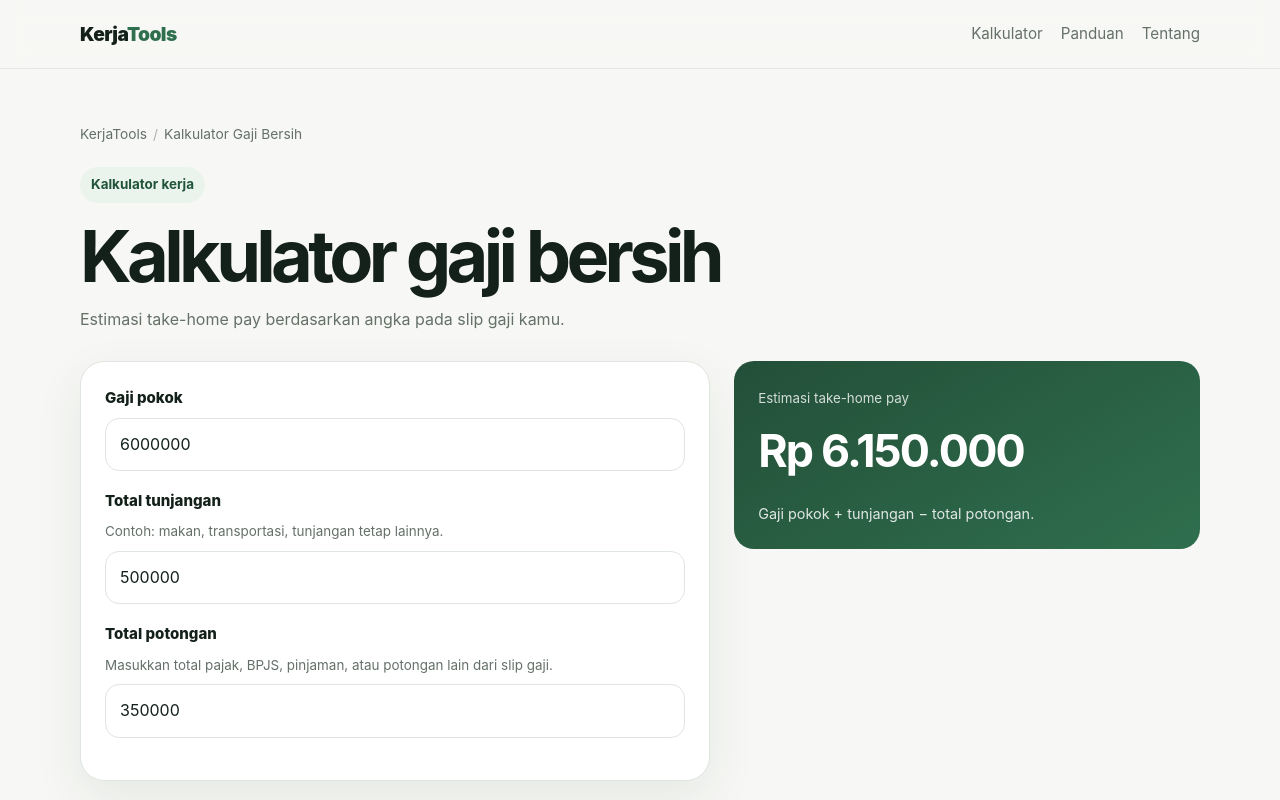
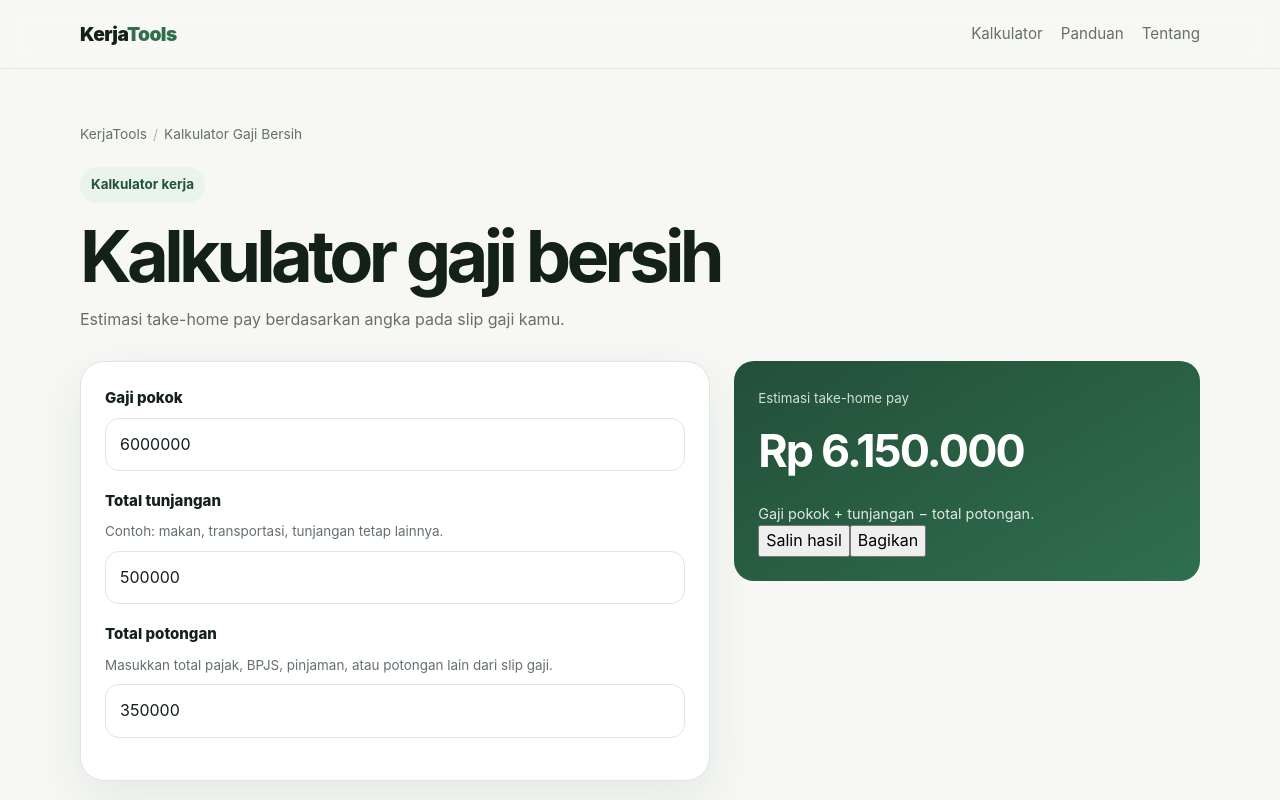
Before and after one commit to alfindevin/kerja-tools, a Next.js app: page /kalkulator-gaji-bersih in a window 1280 px wide. Shown: the top 800 px of the page. Built offline with nearby package versions, Linux system fonts and the light colour scheme; no server answers.

Commit message:
feat: add copy and share actions to take home pay result

```diff
--- a/app/kalkulator-gaji-bersih/TakeHomePayCalculator.tsx
+++ b/app/kalkulator-gaji-bersih/TakeHomePayCalculator.tsx
@@ -1,5 +1,7 @@
 'use client';
 import { useMemo, useState } from 'react';
+import ResultActions from '@/components/ResultActions';
+
 const rupiah = new Intl.NumberFormat('id-ID', { style: 'currency', currency: 'IDR', maximumFractionDigits: 0 });
 
 export default function TakeHomePayCalculator() {
@@ -8,9 +10,11 @@ export default function TakeHomePayCalculator() {
   const [deductions, setDeductions] = useState(350000);
   const result = useMemo(() => Math.max(0, salary + allowance - deductions), [salary, allowance, deductions]);
 
+  const text = `Estimasi take-home pay saya di KerjaTools: ${rupiah.format(result)} dari gaji pokok ${rupiah.format(salary)}, tunjangan ${rupiah.format(allowance)}, dan potongan ${rupiah.format(deductions)}.`;
+
   return <div className="tool-grid"><div className="panel">
     <div className="form-row"><label>Gaji pokok</label><input type="number" min="0" value={salary} onChange={e => setSalary(Number(e.target.value))} /></div>
     <div className="form-row"><label>Total tunjangan</label><span className="hint">Contoh: makan, transportasi, tunjangan tetap lainnya.</span><input type="number" min="0" value={allowance} onChange={e => setAllowance(Number(e.target.value))} /></div>
     <div className="form-row"><label>Total potongan</label><span className="hint">Masukkan total pajak, BPJS, pinjaman, atau potongan lain dari slip gaji.</span><input type="number" min="0" value={deductions} onChange={e => setDeductions(Number(e.target.value))} /></div>
-  </div><div className="result"><small>Estimasi take-home pay</small><strong>{rupiah.format(result)}</strong><p>Gaji pokok + tunjangan − total potongan.</p></div></div>;
+  </div><div className="result"><small>Estimasi take-home pay</small><strong>{rupiah.format(result)}</strong><p>Gaji pokok + tunjangan − total potongan.</p><ResultActions text={text} /></div></div>;
 }
```
